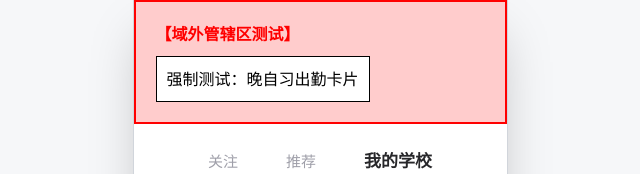
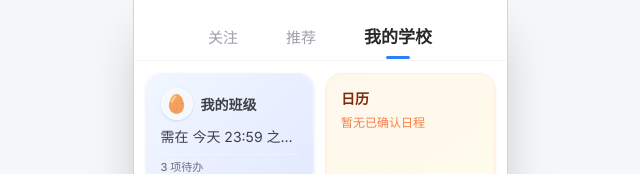
Before and after one commit to jren8523-oss/-ai-, a Next.js app: page / in a window 1280 px wide. Shown: the top 174 px of the page, without its empty margins (320-960 px from the left). Built offline with nearby package versions, Linux system fonts and the light colour scheme.

Commit message:
fix: 紧急撤销域外测试红框

```diff
--- a/app/page.tsx
+++ b/app/page.tsx
@@ -306,16 +306,6 @@ export default function App() {
 
   return (
     <div className="min-h-screen antialiased font-sans selection:bg-blue-100 selection:text-blue-900">
-      <div style={{ padding: '20px', background: '#ffcccc', zIndex: 9999, border: '2px solid red' }}>
-        <h3 style={{ color: 'red', fontWeight: 'bold' }}>【域外管辖区测试】</h3>
-        <button
-          type="button"
-          onClick={() => handleTriggerCard('ScheduleCard')}
-          style={{ background: 'white', padding: '10px', border: '1px solid black', marginTop: '10px' }}
-        >
-          强制测试：晚自习出勤卡片
-        </button>
-      </div>
       <div className="w-full min-h-screen bg-[#f6f7f9] relative flex flex-col">
         {/* --- STATE 1: HOME VIEW (always mounted, hidden via CSS to preserve scroll) --- */}
         <div className={view === "home" ? "" : "hidden"}>
```
